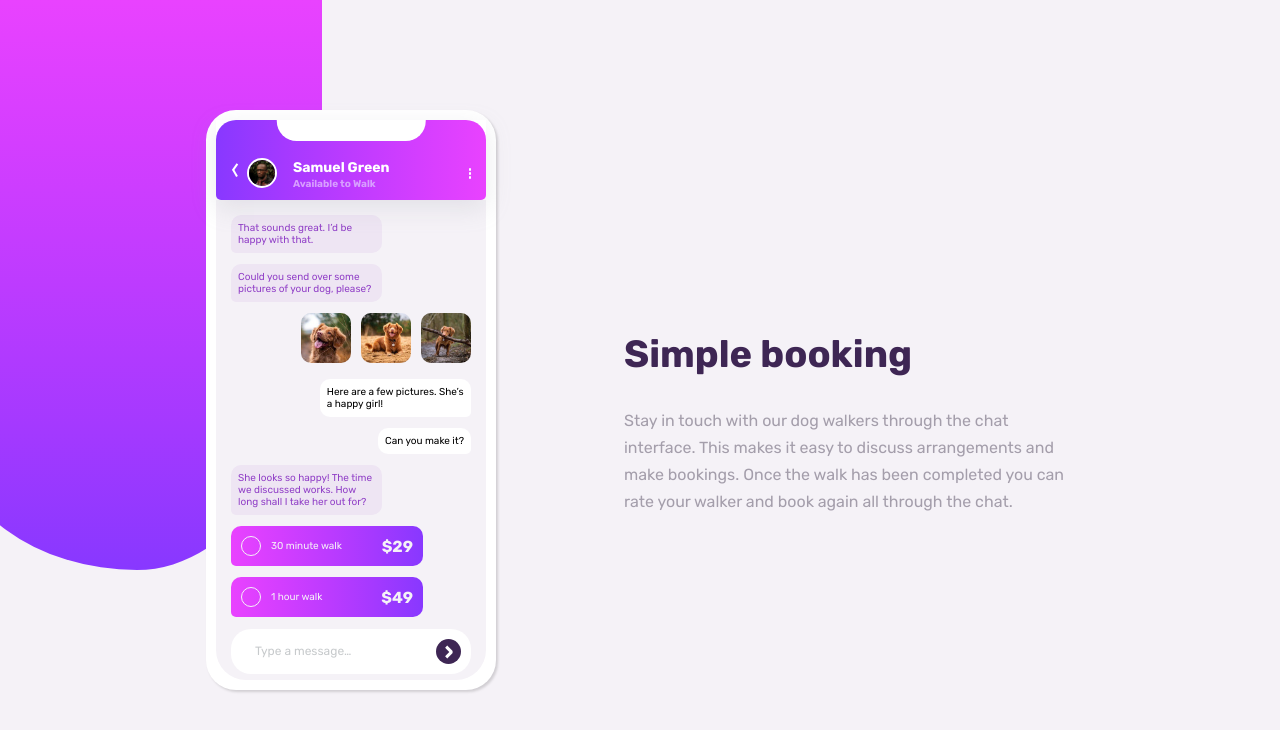
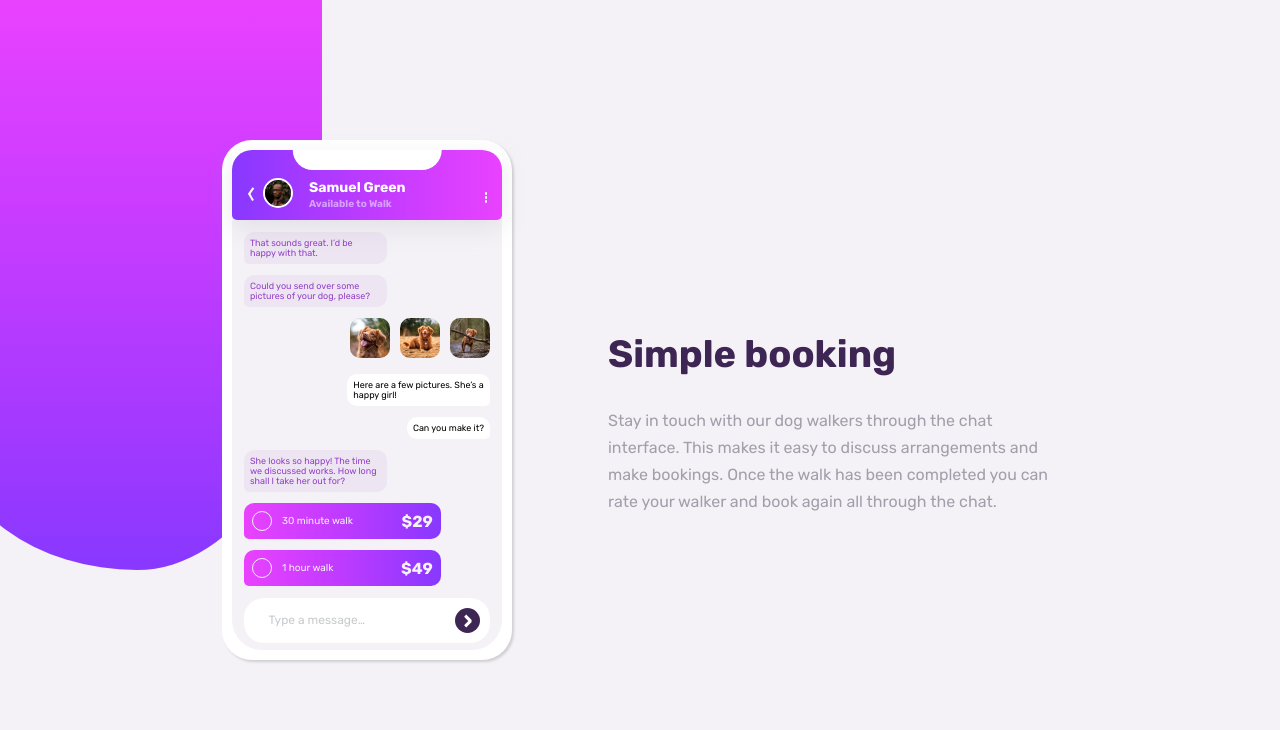
Before and after one commit to amraudi/FrontendMentor-chat-app, a plain HTML site: page index.html in a window 1280 px wide. Drawn offline with Linux system fonts and the light colour scheme.

Commit message:
modify in css

```diff
--- a/style.css
+++ b/style.css
@@ -45,7 +45,7 @@
   --Very-Dark-Desaturated-Violet: #3e2654;
   /* (radio button outline) */
   --Very-Light-Magenta: #e570ff;
-  --hight: 560px;
+  --hight: 500px;
   --width: 270px;
 }
 * {
@@ -68,7 +68,7 @@ section {
   display: grid;
   justify-content: center;
   align-items: center;
-  column-gap: 8rem;
+  column-gap: 6rem;
 }
 .mobile {
   display: grid;
@@ -87,7 +87,7 @@ section {
 }
 .header {
   width: 100%;
-  height: 80px;
+  height: 70px;
   background-image: linear-gradient(
     to left,
     #e942ff,
@@ -196,16 +196,16 @@ h4 {
 .mob-body {
   display: flex;
   flex-direction: column;
-  padding: 15px;
+  padding: 12px;
   gap: 0.7rem;
 }
 p {
-  font-size: 10px;
+  font-size: 9px;
   margin: 0;
 }
 .chat-on {
-  padding: 7px;
-  width: 63%;
+  padding: 6px;
+  width: 58%;
 }
 .the-left {
   color: var(--Moderate-Violet);
@@ -222,8 +222,8 @@ p {
   align-self: flex-end;
 }
 .collation img {
-  width: 50px;
-  height: 50px;
+  width: 40px;
+  height: 40px;
   border-radius: 10px;
   margin-left: 6px;
 }
@@ -241,7 +241,7 @@ p {
   display: flex;
   justify-content: space-between;
   align-items: center;
-  padding: 10px;
+  padding: 8px;
 }
 .circle {
   width: 20px;
```
